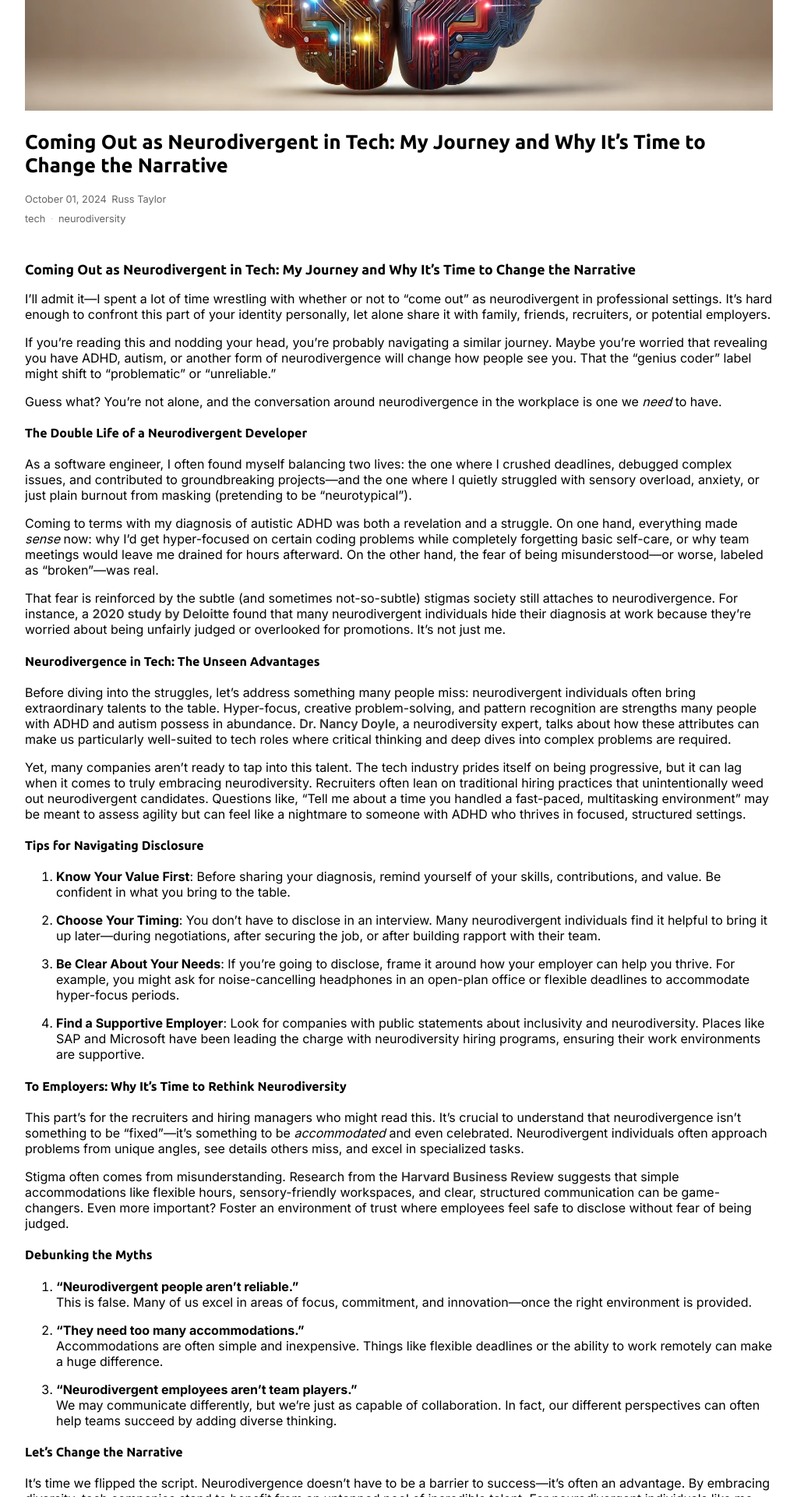
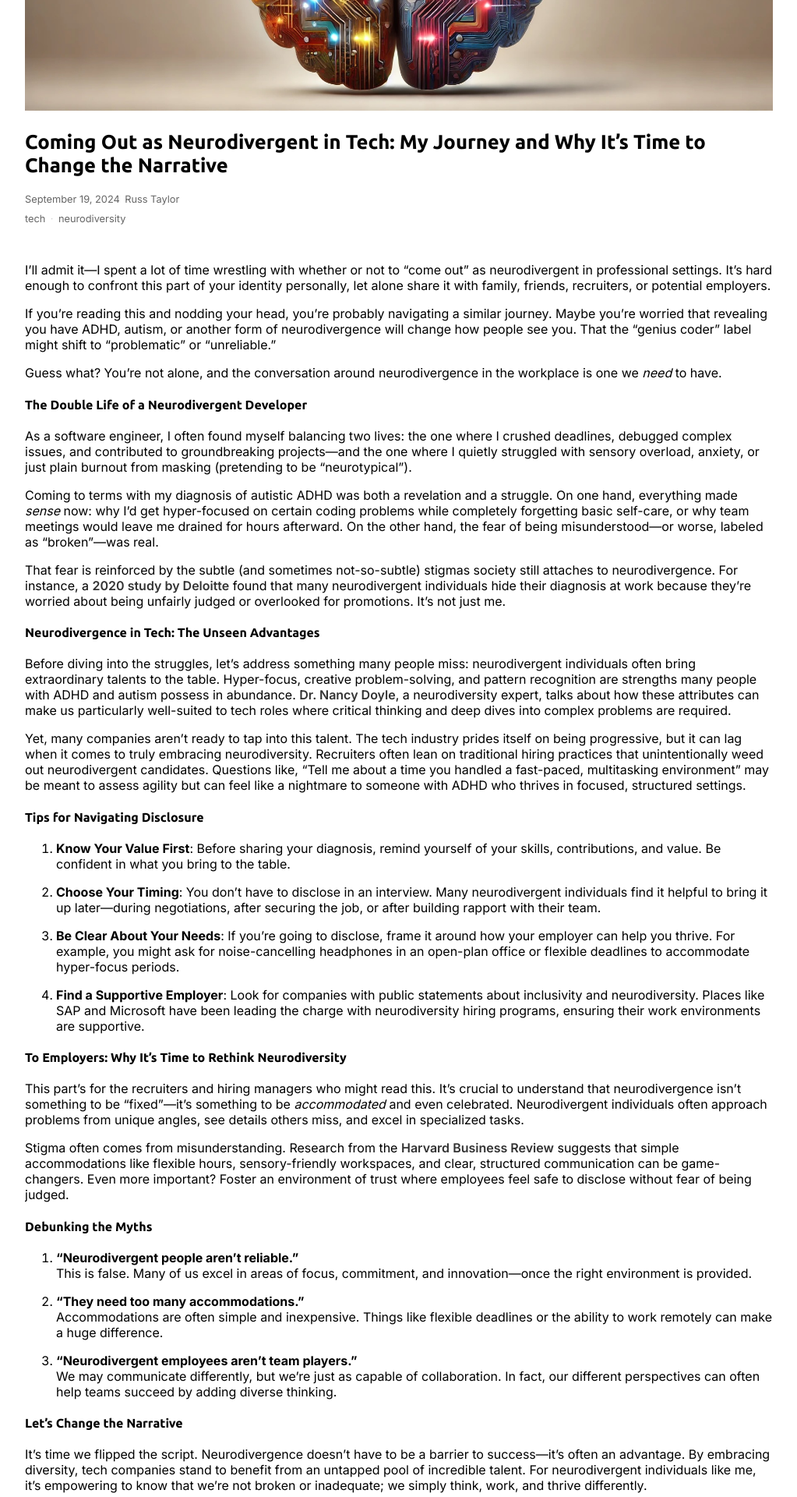
Before and after one commit to rtaydev/rtaydev.github.io, a Jekyll site: the page built from _posts/2024-09-19-coming-out-as-neurodivergent-in-tech.md, in a window 1280 px wide. Shown: the part 522-2442 px from the top of the page at 78% size, without its empty margins (128-1151 px from the left). Built offline with Jekyll 4.4.1, drawn with Linux system fonts in a browser that asks for light colours; comment, search, counter and statistics services are not loaded.

Commit message:
Updated coming out

```diff
--- a/_posts/2024-09-19-coming-out-as-neurodivergent-in-tech.md
+++ b/_posts/2024-09-19-coming-out-as-neurodivergent-in-tech.md
@@ -1,14 +1,12 @@
 ---
 layout: post
 title: "Coming Out as Neurodivergent in Tech: My Journey and Why It’s Time to Change the Narrative"
-date: 2024-10-01
+date: 2024-09-19
 categories: tech neurodiversity
 excerpt: "Sharing my journey of coming out as neurodivergent in the tech industry and why it's crucial to change the narrative around neurodiversity in the workplace."
 author: "Russ Taylor"
 image: /assets/img/neurodiversity-in-tech.jpg
 ---
-
-### Coming Out as Neurodivergent in Tech: My Journey and Why It’s Time to Change the Narrative
 
 I’ll admit it—I spent a lot of time wrestling with whether or not to “come out” as neurodivergent in professional settings. It’s hard enough to confront this part of your identity personally, let alone share it with family, friends, recruiters, or potential employers.
 
--- a/assets/css/style.css
+++ b/assets/css/style.css
@@ -235,6 +235,12 @@ main {
   margin-top: 3em;
 }
 
+.post-list {
+  display: flex;
+  flex-direction: column;
+  gap: 1em;
+}
+
 .about-text {
   color: #777;
   font-size: 0.9em;
```
